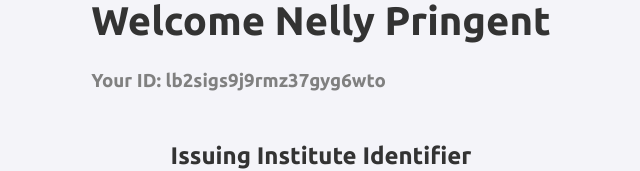
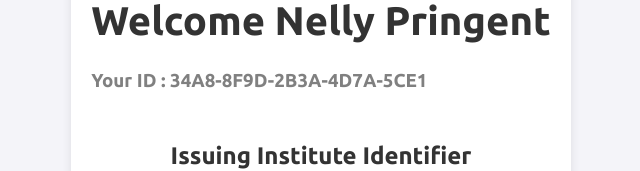
Before and after one commit to Erhuero/blockchain-cv-interface, a React (Create React App) app: page /form in a window 1280 px wide. Shown: the part 128-299 px from the top of the page, without its empty margins (319-959 px from the left). Built offline with nearby package versions, Linux system fonts and the light colour scheme.

Commit message:
update variables

```diff
--- a/src/components/AuthPage.css
+++ b/src/components/AuthPage.css
@@ -4,7 +4,7 @@
     padding: 20px;
     border-radius: 10px;
     box-shadow: 0 0 10px rgba(0, 0, 0, 0.1);
-    max-width: 400px;
+    max-width: 600px;
     margin: 50px auto;
   }
 
--- a/src/components/FormPage.css
+++ b/src/components/FormPage.css
@@ -1,17 +1,12 @@
 .FormPage {
     text-align: center;
     font-family: 'Ubuntu', sans-serif;
-  }
-
-  .form-container {
-    background-color: #fff;
+    background-color: #ffffff;
     padding: 20px;
     border-radius: 10px;
-    box-shadow: 0 4px 8px rgba(0, 0, 0, 0.1);
-    display: inline-block;
-    text-align: left;
+    box-shadow: 0 0 10px rgba(0, 0, 0, 0.1);
     max-width: 600px;
-    margin: 20px auto;
+    margin: 50px auto;
   }
 
   .FormPage h1 {
--- a/src/components/FormPage.js
+++ b/src/components/FormPage.js
@@ -4,20 +4,29 @@ import './FormPage.css';
 
 
 // Utility function to generate a random hash code
-const generateRandomHash = () => {
-    return Math.random().toString(36).substring(2, 15) + Math.random().toString(36).substring(2, 15);
+const getUserID = () => {
+    return "34A8-8F9D-2B3A-4D7A-5CE1";
   };
+
+const getUserName = () => {
+    return "Nelly Pringent";
+};
 
 function FormPage() {
   const [id1, setId1] = useState('');
   const [id2, setId2] = useState('');
-  const [hashCode, setHashCode] = useState('');
+  const [userID, setUserID] = useState('');
+  const [userName, setUserName] = useState('');
   const [files, setFiles] = useState([]);
   const [uploadProgress, setUploadProgress] = useState({});
   const [submitted, setSubmitted] = useState(false);
 
   useEffect(() => {
-    setHashCode(generateRandomHash());
+    setUserID(getUserID());
+  }, []);
+
+  useEffect(() => {
+    setUserName(getUserName());
   }, []);
 
   const handleFilesAdded = (newFiles) => {
@@ -76,13 +85,13 @@ function FormPage() {
             <li>ID 1: {id1}</li>
             <li>ID 2: {id2}</li>
           </ul>
-          <p>Hash: {hashCode}</p>
+          <p>Hash: {userID}</p>
           <p>A signing request has been sent by email to the institute.</p>
         </div>
       ) : (
         <>
-          <h1>Welcome Nelly Pringent</h1>
-          <h3>Your ID: {hashCode}</h3>
+          <h1>Welcome {userName}</h1>
+          <h3>Your ID : {userID}</h3>
 
           <form onSubmit={handleSubmit}>
           <h2>Issuing Institute Identifier</h2>
```
